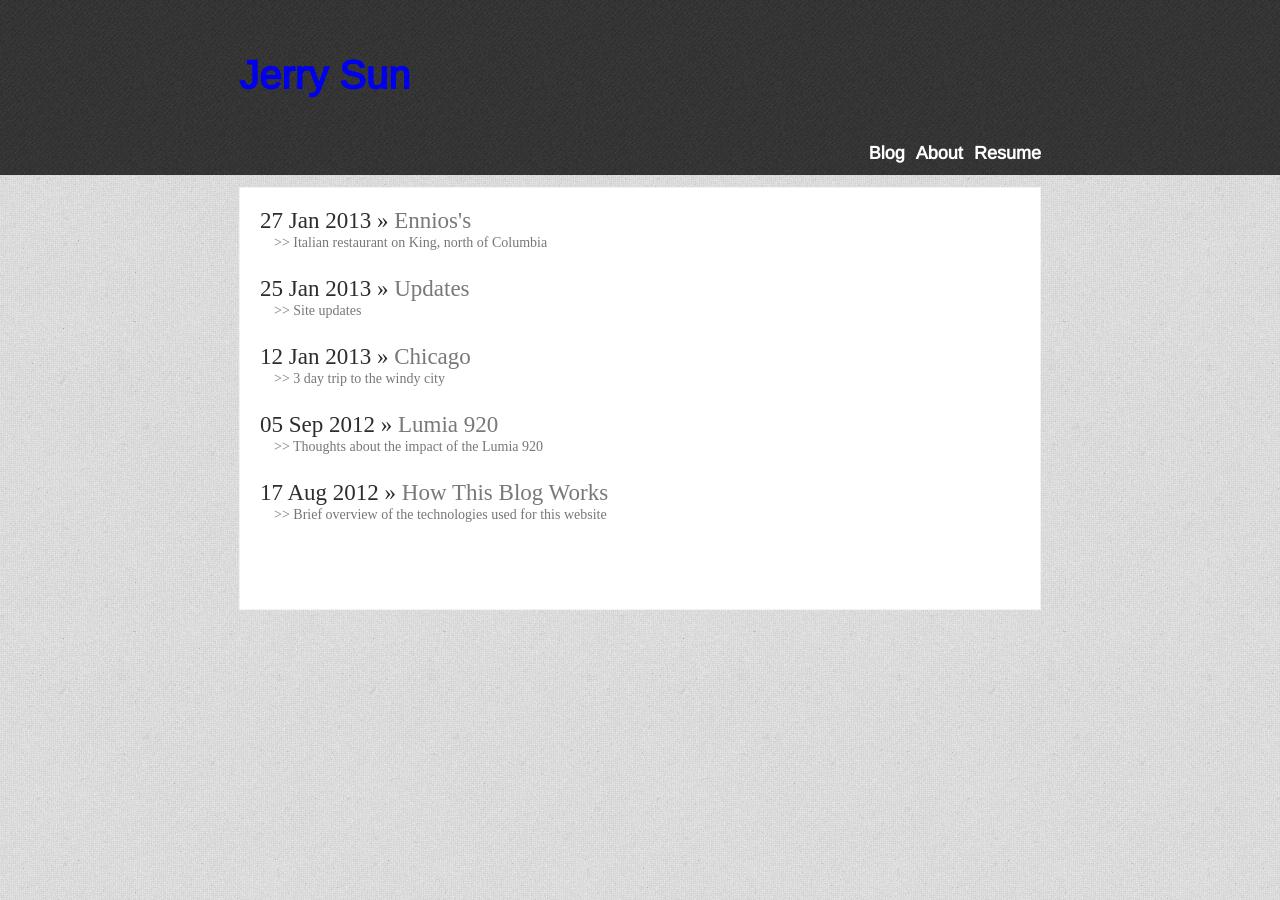
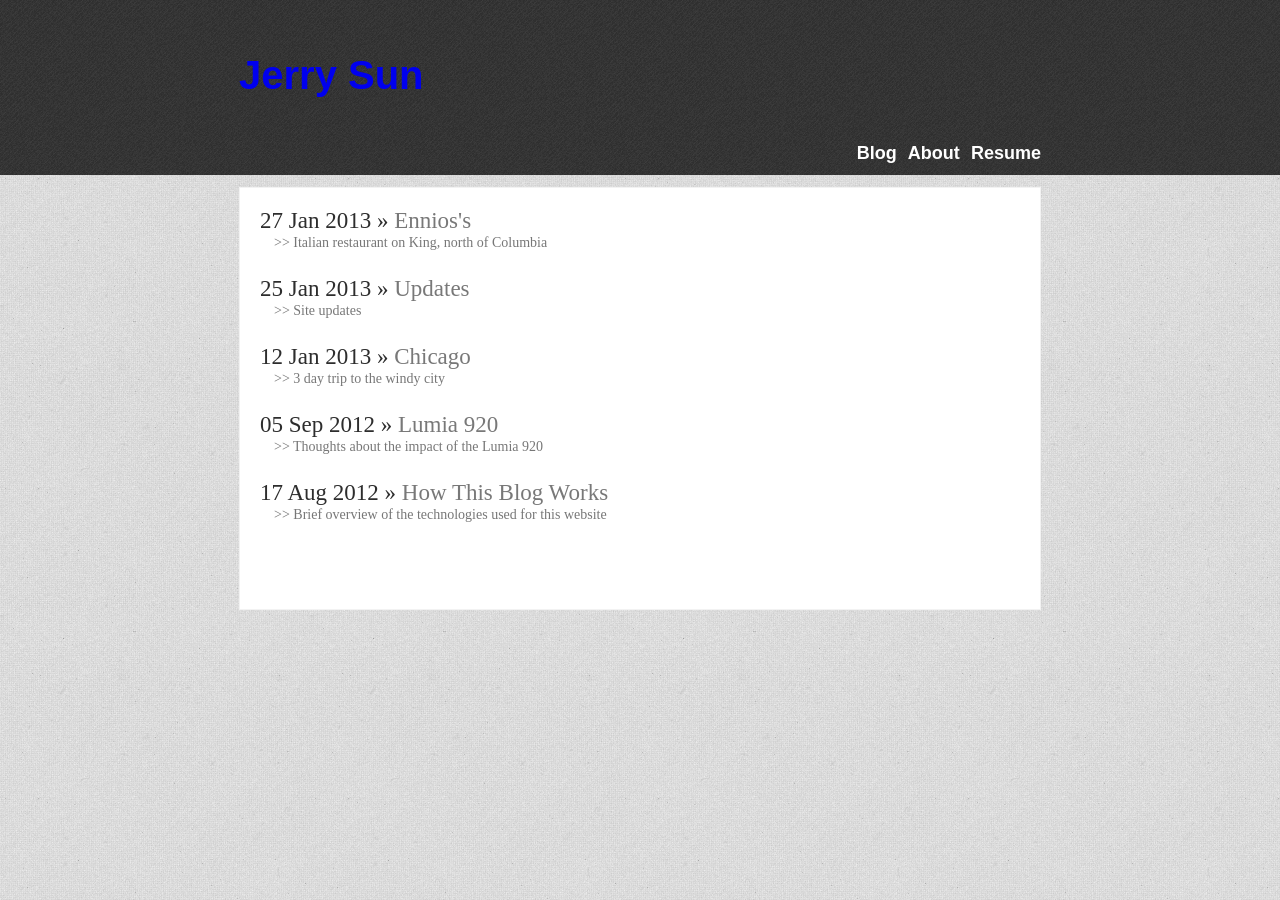
Before and after one commit to jerrysun21/jerrysun21.github.com, a Jekyll site: the page built from index.html, in a window 1280 px wide. Built offline with Jekyll 4.4.1, drawn with Linux system fonts in a browser that asks for light colours; some web fonts are replaced.

Commit message:
style updates

```diff
--- a/_layouts/default.html
+++ b/_layouts/default.html
@@ -1,6 +1,6 @@
 <html>
 	<head>
-		<link href='http://fonts.googleapis.com/css?family=Libre+Baskerville|PT+Serif|Arimo' rel='stylesheet' type='text/css'>
+		<link href='http://fonts.googleapis.com/css?family=Droid+Serif|Droid+Sans' rel='stylesheet' type='text/css'>
 
 		<title>{{page.title}}</title>
 		<link rel="stylesheet" type="text/css" href="/css/default.css">
```
